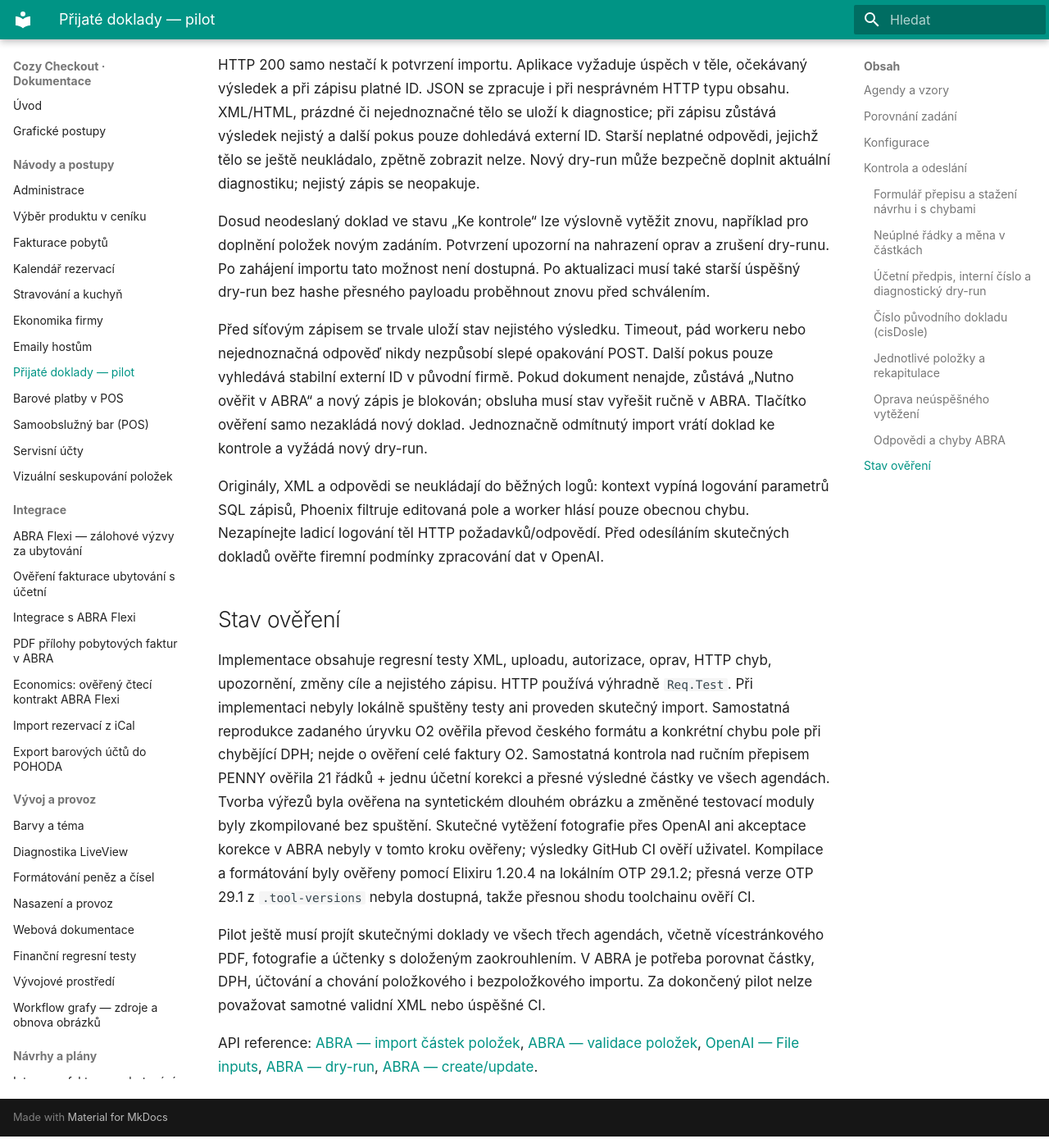
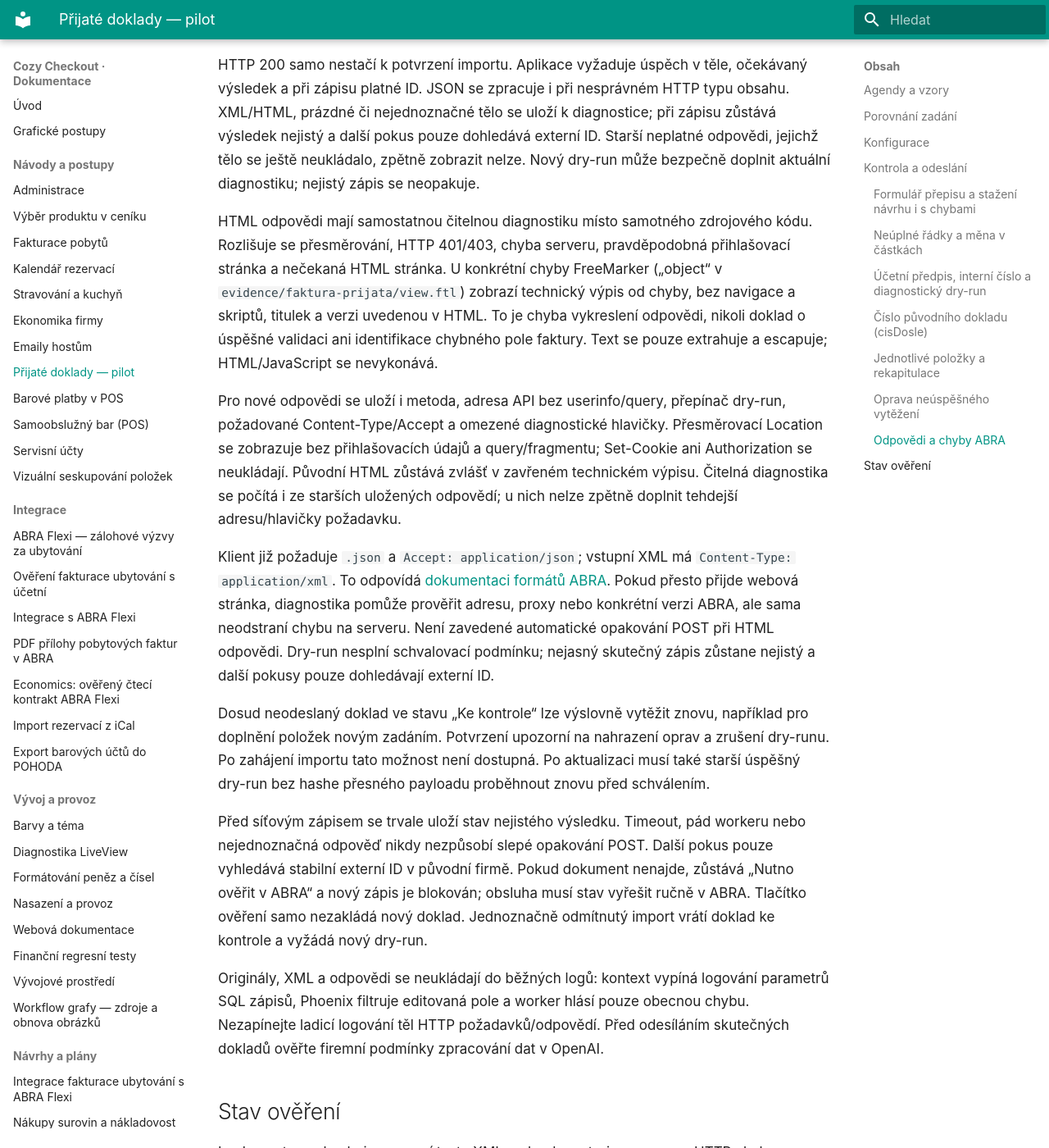
Before and after one commit to michalhorcic/cozy-checkout, an MkDocs documentation site: the page built from docs/features/INCOMING_DOCUMENTS.md, in a window 1280 px wide and 1400 px high, scrolled down 8754 px. Shown: the whole window at 82% size. Built offline with MkDocs 1.6.1 and Material for MkDocs 9.7.7, drawn with Linux system fonts in a browser that asks for light colours.

Commit message:
Explain HTML and FreeMarker responses from ABRA imports

```diff
--- a/docs/features/INCOMING_DOCUMENTS.md
+++ b/docs/features/INCOMING_DOCUMENTS.md
@@ -329,6 +329,28 @@
 Starší neplatné odpovědi, jejichž tělo se ještě neukládalo, zpětně zobrazit nelze.
 Nový dry-run může bezpečně doplnit aktuální diagnostiku; nejistý zápis se neopakuje.
 
+HTML odpovědi mají samostatnou čitelnou diagnostiku místo samotného zdrojového
+kódu. Rozlišuje se přesměrování, HTTP 401/403, chyba serveru, pravděpodobná
+přihlašovací stránka a nečekaná HTML stránka. U konkrétní chyby FreeMarker
+(„object“ v `evidence/faktura-prijata/view.ftl`) zobrazí technický výpis od chyby,
+bez navigace a skriptů, titulek a verzi uvedenou v HTML. To je chyba vykreslení
+odpovědi, nikoli doklad o úspěšné validaci ani identifikace chybného pole faktury.
+Text se pouze extrahuje a escapuje; HTML/JavaScript se nevykonává.
+
+Pro nové odpovědi se uloží i metoda, adresa API bez userinfo/query, přepínač
+dry-run, požadované Content-Type/Accept a omezené diagnostické hlavičky.
+Přesměrovací Location se zobrazuje bez přihlašovacích údajů a query/fragmentu;
+Set-Cookie ani Authorization se neukládají. Původní HTML zůstává zvlášť v zavřeném
+technickém výpisu. Čitelná diagnostika se počítá i ze starších uložených odpovědí;
+u nich nelze zpětně doplnit tehdejší adresu/hlavičky požadavku.
+
+Klient již požaduje `.json` a `Accept: application/json`; vstupní XML má
+`Content-Type: application/xml`. To odpovídá [dokumentaci formátů ABRA](https://podpora.flexibee.eu/cs/articles/4719998-podporovane-formaty).
+Pokud přesto přijde webová stránka, diagnostika pomůže prověřit adresu, proxy
+nebo konkrétní verzi ABRA, ale sama neodstraní chybu na serveru. Není zavedené
+automatické opakování POST při HTML odpovědi. Dry-run nesplní schvalovací podmínku;
+nejasný skutečný zápis zůstane nejistý a další pokusy pouze dohledávají externí ID.
+
 Dosud neodeslaný doklad ve stavu „Ke kontrole“ lze výslovně vytěžit znovu,
 například pro doplnění položek novým zadáním. Potvrzení upozorní na nahrazení
 oprav a zrušení dry-runu. Po zahájení importu tato možnost není dostupná.
```
Also changed, not shown: 7 other files.
